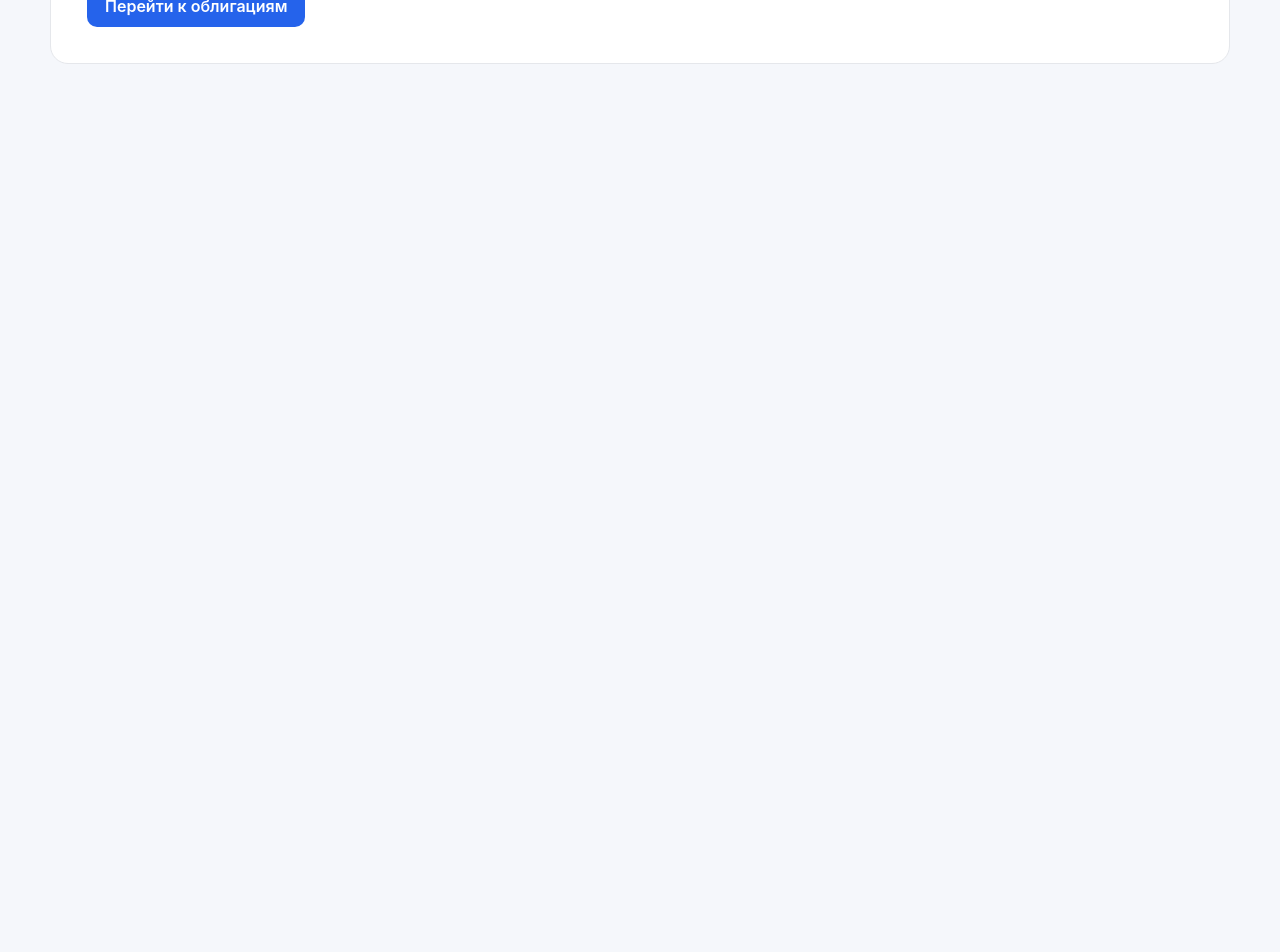
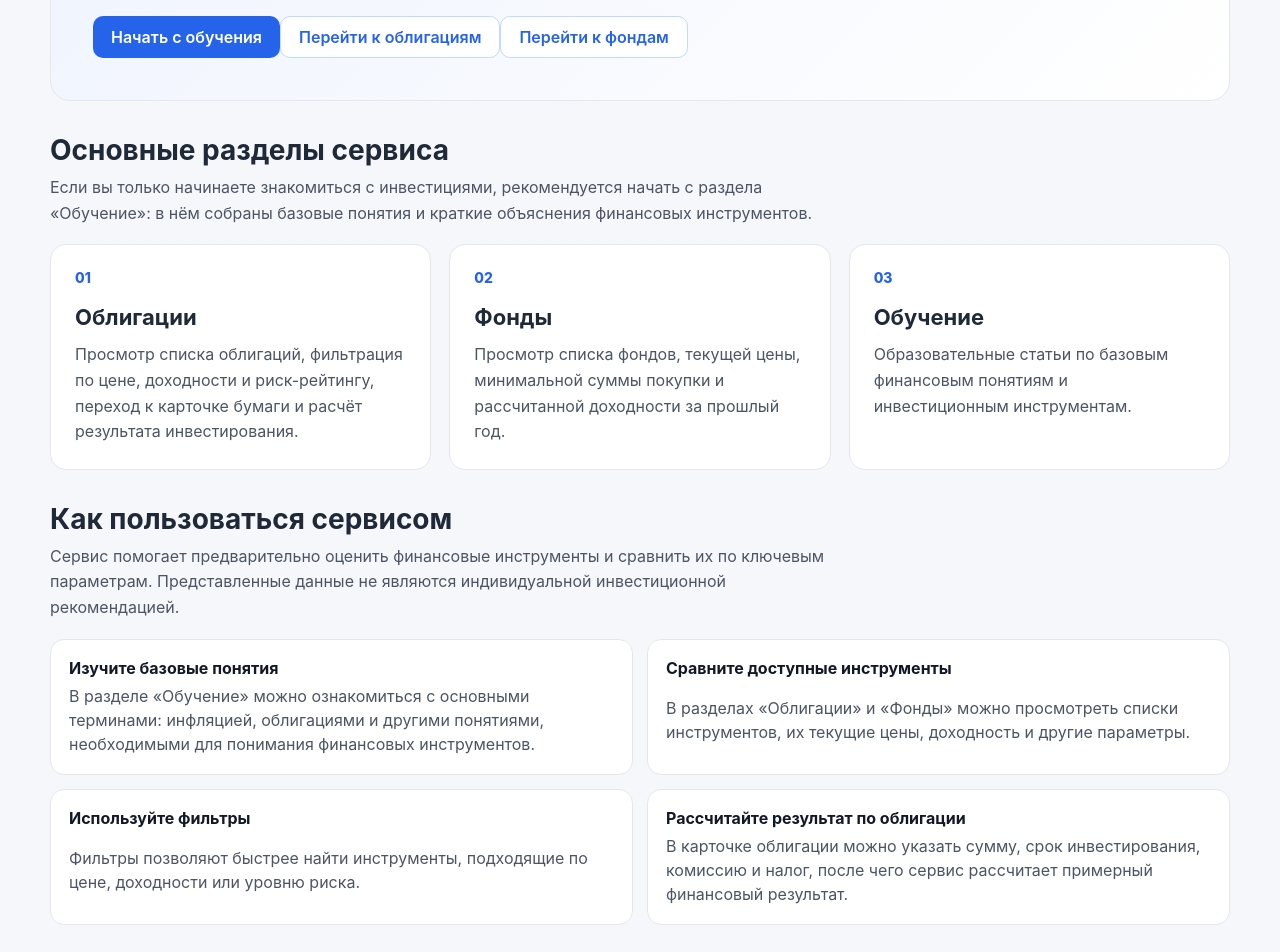
Before and after one commit to HOFEV/fin-analytics-frontend, a React (Vite) app: page / in a window 1280 px wide. Shown: the part 340-1292 px from the top of the page. Before the commit the page ends 800 px from the top, so only its background shows below. Built offline with nearby package versions, Linux system fonts and the light colour scheme.

Commit message:
0.11.0 Edit HomePage

```diff
--- a/src/index.css
+++ b/src/index.css
@@ -692,3 +692,122 @@ button {
   gap: 12px;
   margin-top: 24px;
 }
+
+.home-page {
+  display: grid;
+  gap: 32px;
+}
+
+.hero {
+  background:
+          linear-gradient(135deg, rgba(37, 99, 235, 0.08), rgba(255, 255, 255, 1)),
+          #ffffff;
+  padding: 42px;
+  border-radius: 20px;
+  border: 1px solid #e5e7eb;
+}
+
+.hero__badge {
+  display: inline-flex;
+  margin-bottom: 16px;
+  padding: 6px 12px;
+  border-radius: 999px;
+  background: #eff6ff;
+  color: #2563eb;
+  font-size: 14px;
+  font-weight: 700;
+}
+
+.home-section {
+  display: grid;
+  gap: 18px;
+}
+
+.section-title h2 {
+  margin: 0 0 8px;
+  font-size: 28px;
+}
+
+.section-title p {
+  max-width: 780px;
+  margin: 0;
+  color: #4b5563;
+  line-height: 1.6;
+}
+
+.home-cards-grid {
+  display: grid;
+  grid-template-columns: repeat(3, 1fr);
+  gap: 18px;
+}
+
+.home-card {
+  display: block;
+  background: #ffffff;
+  padding: 24px;
+  border-radius: 16px;
+  border: 1px solid #e5e7eb;
+  transition:
+          transform 0.15s ease,
+          border-color 0.15s ease,
+          box-shadow 0.15s ease;
+}
+
+.home-card:hover {
+  transform: translateY(-2px);
+  border-color: #bfdbfe;
+  box-shadow: 0 14px 30px rgba(15, 23, 42, 0.08);
+}
+
+.home-card__number {
+  margin-bottom: 18px;
+  color: #2563eb;
+  font-size: 14px;
+  font-weight: 800;
+}
+
+.home-card h3 {
+  margin: 0 0 12px;
+  font-size: 22px;
+}
+
+.home-card p {
+  margin: 0;
+  color: #4b5563;
+  line-height: 1.6;
+}
+
+.feature-list {
+  display: grid;
+  grid-template-columns: repeat(2, 1fr);
+  gap: 14px;
+}
+
+.feature-item {
+  display: grid;
+  gap: 6px;
+  padding: 18px;
+  border-radius: 14px;
+  border: 1px solid #e5e7eb;
+  background: #ffffff;
+}
+
+.feature-item strong {
+  color: #111827;
+}
+
+.feature-item span {
+  color: #4b5563;
+  line-height: 1.5;
+}
+
+@media (max-width: 900px) {
+  .home-cards-grid,
+  .feature-list {
+    grid-template-columns: 1fr;
+  }
+
+  .hero {
+    padding: 28px;
+  }
+}
--- a/src/pages/HomePage.jsx
+++ b/src/pages/HomePage.jsx
@@ -2,19 +2,131 @@ import { Link } from 'react-router-dom'
 
 export default function HomePage() {
     return (
-        <section className="hero">
+        <section className="home-page">
+            <div className="hero">
+                <div>
                     <h1>Интернет-сервис финансовой аналитики ценных бумаг</h1>
 
                     <p>
-                Сервис предназначен для просмотра рыночных данных по российским ценным
-                бумагам, анализа облигаций, оценки доходности и изучения базовых
-                материалов по инвестиционным инструментам.
+                        Сервис предназначен для просмотра рыночных данных по российским
+                        ценным бумагам, анализа облигаций, оценки результата инвестирования
+                        и изучения базовых материалов по финансовым инструментам.
                     </p>
 
                     <div className="hero__actions">
-                <Link to="/bonds" className="button">
+                        <Link to="/education" className="button">
+                            Начать с обучения
+                        </Link>
+
+                        <Link to="/bonds" className="button button--secondary">
                             Перейти к облигациям
                         </Link>
+
+                        <Link to="/funds" className="button button--secondary">
+                            Перейти к фондам
+                        </Link>
+                    </div>
+                </div>
+            </div>
+
+            <div className="home-section">
+                <div className="section-title">
+                    <h2>Основные разделы сервиса</h2>
+
+                    <p>
+                        Если вы только начинаете знакомиться с инвестициями, рекомендуется
+                        начать с раздела «Обучение»: в нём собраны базовые понятия и
+                        краткие объяснения финансовых инструментов.
+                    </p>
+                </div>
+
+                <div className="home-cards-grid">
+                    <Link to="/bonds" className="home-card">
+                        <div className="home-card__number">01</div>
+
+                        <h3>Облигации</h3>
+
+                        <p>
+                            Просмотр списка облигаций, фильтрация по цене, доходности и
+                            риск-рейтингу, переход к карточке бумаги и расчёт результата
+                            инвестирования.
+                        </p>
+                    </Link>
+
+                    <Link to="/funds" className="home-card">
+                        <div className="home-card__number">02</div>
+
+                        <h3>Фонды</h3>
+
+                        <p>
+                            Просмотр списка фондов, текущей цены, минимальной суммы покупки и
+                            рассчитанной доходности за прошлый год.
+                        </p>
+                    </Link>
+
+                    <Link to="/education" className="home-card">
+                        <div className="home-card__number">03</div>
+
+                        <h3>Обучение</h3>
+
+                        <p>
+                            Образовательные статьи по базовым финансовым понятиям и
+                            инвестиционным инструментам.
+                        </p>
+                    </Link>
+                </div>
+            </div>
+
+            <div className="home-section">
+                <div className="section-title">
+                    <h2>Как пользоваться сервисом</h2>
+
+                    <p>
+                        Сервис помогает предварительно оценить финансовые инструменты и
+                        сравнить их по ключевым параметрам. Представленные данные не
+                        являются индивидуальной инвестиционной рекомендацией.
+                    </p>
+                </div>
+
+                <div className="feature-list">
+                    <div className="feature-item">
+                        <strong>Изучите базовые понятия</strong>
+
+                        <span>
+              В разделе «Обучение» можно ознакомиться с основными терминами:
+              инфляцией, облигациями и другими понятиями, необходимыми для
+              понимания финансовых инструментов.
+            </span>
+                    </div>
+
+                    <div className="feature-item">
+                        <strong>Сравните доступные инструменты</strong>
+
+                        <span>
+              В разделах «Облигации» и «Фонды» можно просмотреть списки
+              инструментов, их текущие цены, доходность и другие параметры.
+            </span>
+                    </div>
+
+                    <div className="feature-item">
+                        <strong>Используйте фильтры</strong>
+
+                        <span>
+              Фильтры позволяют быстрее найти инструменты, подходящие по цене,
+              доходности или уровню риска.
+            </span>
+                    </div>
+
+                    <div className="feature-item">
+                        <strong>Рассчитайте результат по облигации</strong>
+
+                        <span>
+              В карточке облигации можно указать сумму, срок инвестирования,
+              комиссию и налог, после чего сервис рассчитает примерный
+              финансовый результат.
+            </span>
+                    </div>
+                </div>
             </div>
         </section>
     )
```
Lines whose indentation alone changed are shown as unchanged.
